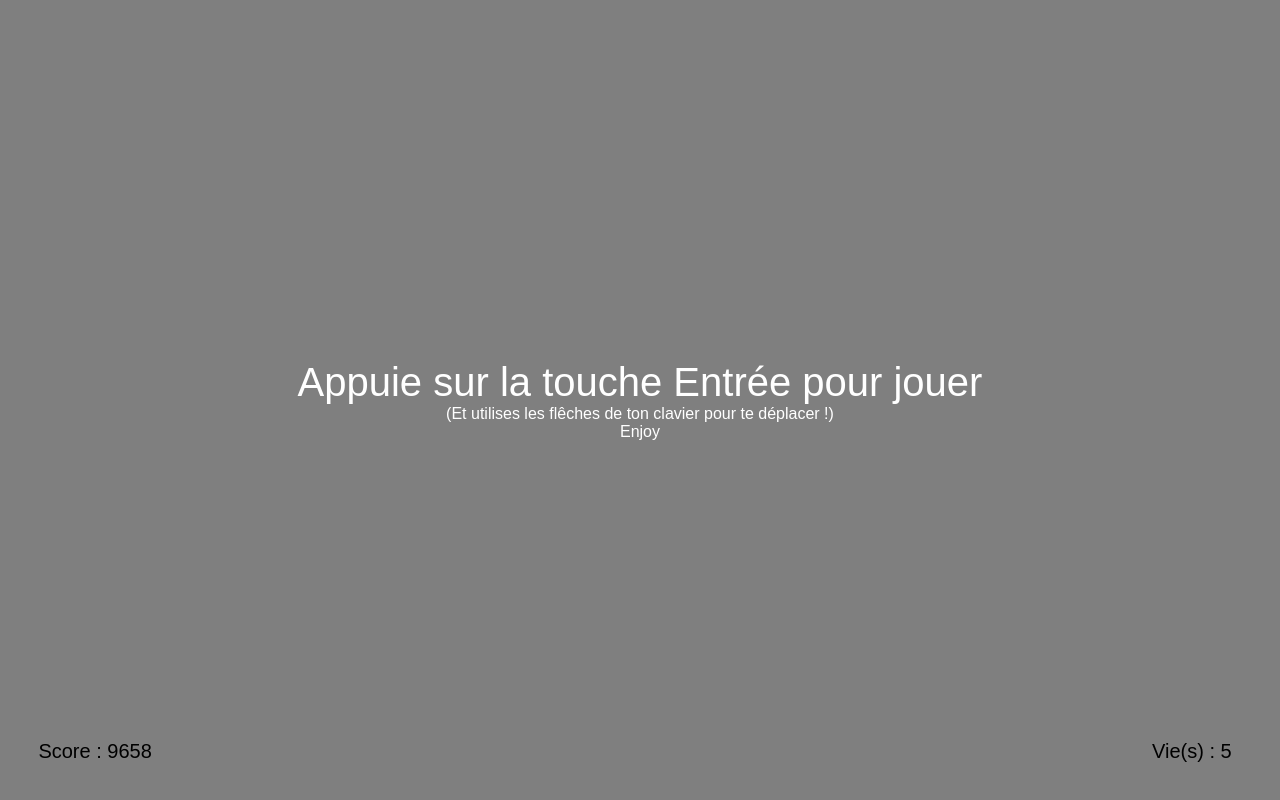
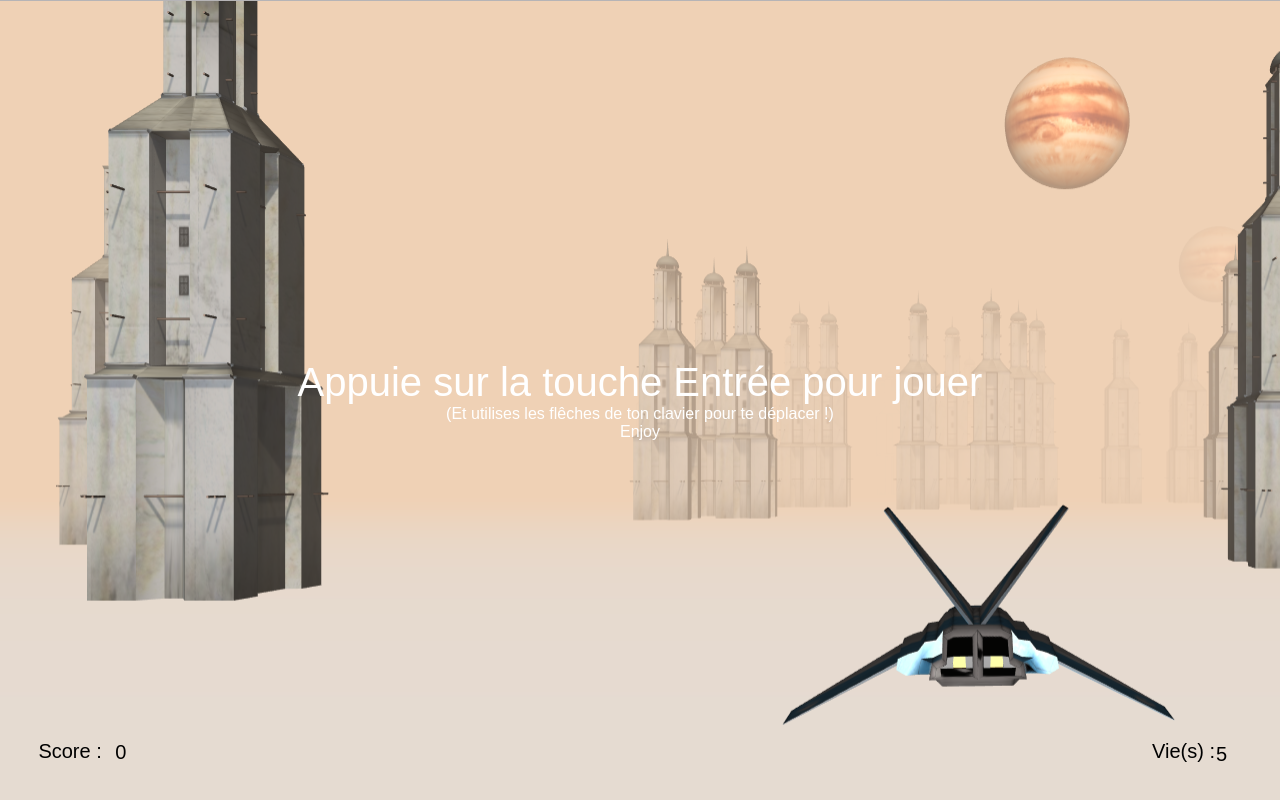
Before and after one commit to Prototype91/Star_Wars_GL, a website: page index.html in a window 1280 px wide. Drawn offline with Linux system fonts and the light colour scheme.

Commit message:
title screen improved

```diff
--- a/index.html
+++ b/index.html
@@ -20,6 +20,7 @@
         }
 
         #blocker {
+            background-image: url("./img/accueil.png");
             position: absolute;
             width: 100%;
             height: 100%;
@@ -43,7 +44,6 @@
             box-align: center;
             color: #ffffff;
             text-align: center;
-            cursor: pointer;
         }
 
         #score {
@@ -61,12 +61,31 @@
             left: 90%;
             font-size: 20px;
         }
+
+        #score_nb {
+            position: absolute;
+            left: 9%;
+            top: 92.66%;
+            color: black;
+            font-size: 20px;
+
+        }
+
+        #vie_nb {
+            position: absolute;
+            left: 95%;
+            top: 92.88%;
+            color: black;
+            font-size: 20px;
+
+        }
     </style>
 
 </head>
 
 <body>
     <div id="blocker">
+
 
         <div id="instructions">
             <span style="font-size:40px">Appuie sur la touche Entrée pour jouer</span>
@@ -78,11 +97,30 @@
     </div>
 
     <div id="vie">
-        <p> Vie(s) : 5</p>
+        <p> Vie(s) :</p>
     </div>
+
+    <div id="vie_nb">
+        <p>5</p>
+    </div>
+
     <div id="score">
-        <p> Score : 9658 </p>
+        <p> Score :</p>
     </div>
+
+    <div id="score_nb">
+        <p>0</p>
+    </div>
+
+    <script>
+        let score_div = document.getElementById('score_nb');
+        score_div.innerText = 0;
+
+        let vie_div = document.getElementById('vie_nb');
+        vie_div.innerText = 5;
+
+
+    </script>
 
     <!--On appelle le moteur et le fichier webgl-->
     <script src="js/three.min.js"></script>
--- a/js/game.js
+++ b/js/game.js
@@ -108,19 +108,22 @@ star_wars_gl.game = {
         const onKeyDown = function (event) {
             switch (event.keyCode) {
                 case 38: // up
-                    star_wars_gl.game.ship.translateY(3);
+                    star_wars_gl.game.ship.translateY(1);
                     console.log('up');
                     break;
                 case 37: // left
-                    star_wars_gl.game.ship.translateX(3);
+                    star_wars_gl.game.ship.translateX(1);
                     console.log('left');
+                    console.log("x : " + star_wars_gl.game.ship.position.x)
+                    console.log("y : " + star_wars_gl.game.ship.position.y)
+                    console.log("z : " + star_wars_gl.game.ship.position.z)
                     break;
                 case 40: // down
-                    star_wars_gl.game.ship.translateY(-3);
+                    star_wars_gl.game.ship.translateY(-1);
                     console.log('down');
                     break;
                 case 39: // right
-                    star_wars_gl.game.ship.translateX(-3);
+                    star_wars_gl.game.ship.translateX(-1);
                     console.log('right');
                     break;
             }
@@ -137,6 +140,8 @@ star_wars_gl.game = {
     update: function () {
         const gfx = star_wars_gl.gfx_engine;
         gfx.camera.translateZ(-2);
+
+        if (score_div.innerText >= 0) score_div.innerText++;
 
         for (let j = 0; j < this.buildings.length; j++) {
             if (this.buildings[j].position.z > star_wars_gl.gfx_engine.camera.position.z) {
@@ -157,5 +162,11 @@ star_wars_gl.game = {
         if (star_wars_gl.game.ship.position.y <= -14) star_wars_gl.game.ship.position.y += 1;
         if (star_wars_gl.game.ship.position.y >= 16) star_wars_gl.game.ship.position.y -= 1;
 
+        for (let k = 0; k < star_wars_gl.game.buildings.length; k++) {
+            if (star_wars_gl.game.ship.position.z == star_wars_gl.game.buildings[k].position.z) {
+                console.log("colision");
+            }
+        }
+
     }
 };
```
Also changed, not shown: img/accueil.png (added).
